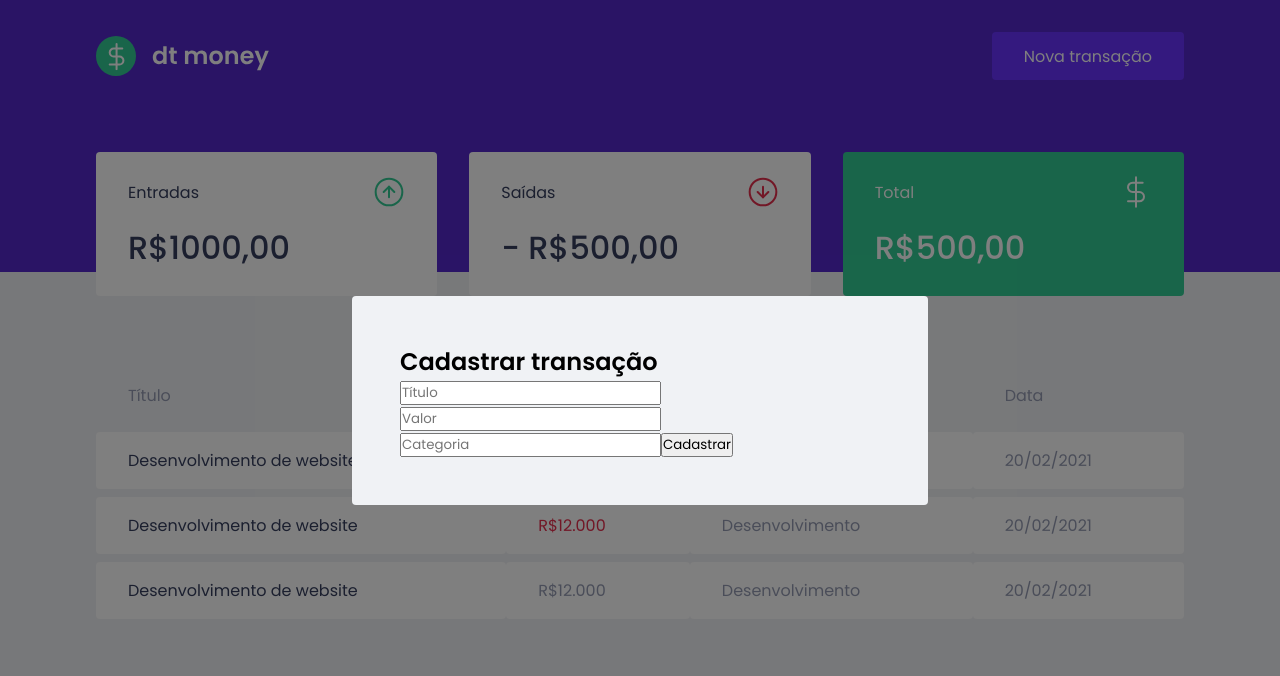
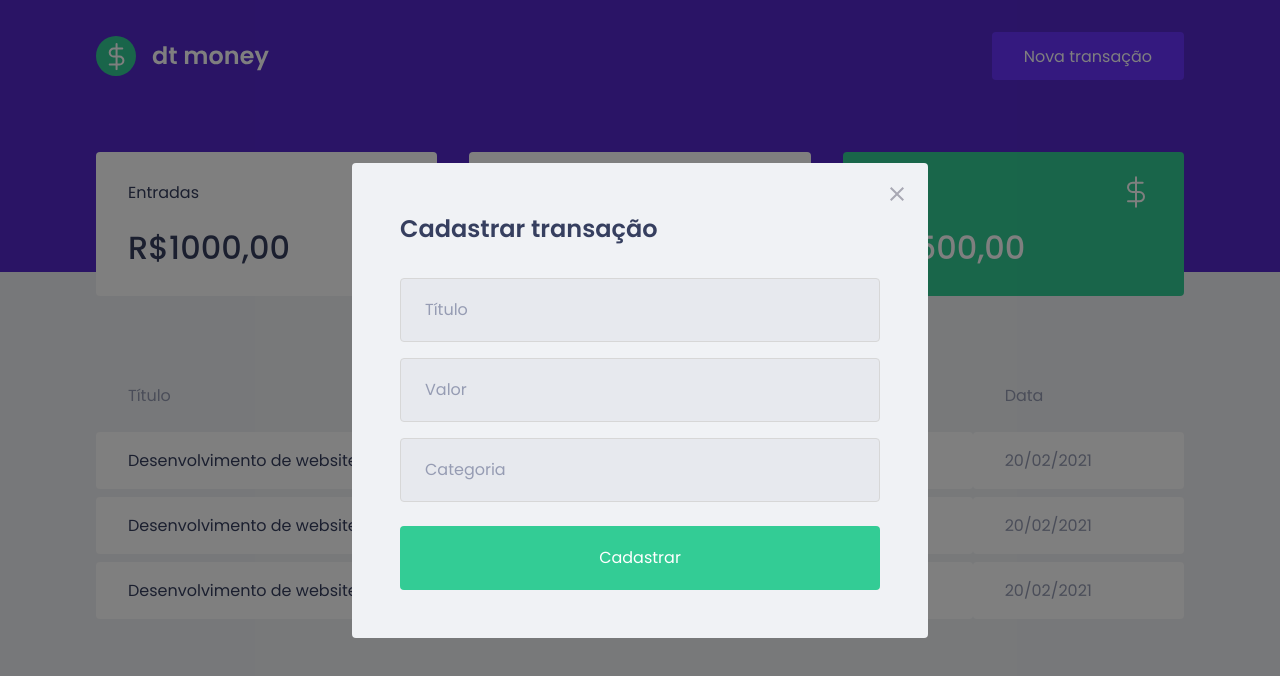
Before and after one commit to Marcelovqvd/Rocketseat-Reactjs-dtmoney, a React (Create React App) app: page / in a window 1280 px wide. Both pictures are taken after a click on the button "Nova transação". Shown: the top 676 px of the page. Built offline with nearby package versions, Linux system fonts and the light colour scheme; no server answers; what miragejs would draw is missing.

Commit message:
Estilizando modal

```diff
--- a/src/components/NewTransactionModal/index.tsx
+++ b/src/components/NewTransactionModal/index.tsx
@@ -1,5 +1,6 @@
 import Modal from 'react-modal'
 
+import closeImg from '../../assets/close.svg'
 import { Container } from './styles'
 
 interface NewTransactionModalProps {
@@ -15,6 +16,14 @@
       overlayClassName="react-modal-overlay"
       className="react-modal-content"
     >
+      <button
+        type='button'
+        onClick={onRequestClose}
+        className='react-modal-close'
+      >
+        <img
+          src={closeImg} alt="Fechar modal" />
+      </button>
       <Container>
         <h2>Cadastrar transação</h2>
 
--- a/src/components/NewTransactionModal/styles.ts
+++ b/src/components/NewTransactionModal/styles.ts
@@ -1,3 +1,48 @@
 import styled from 'styled-components'
 
-export const Container = styled.form``
+export const Container = styled.form`
+  h2 {
+    color: var(--text-title);
+    font-size: 1.5rem;
+    margin-bottom: 2rem;
+  }
+
+  input {
+    width: 100%;
+    padding: 0 1.5rem;
+    height: 4rem;
+    border-radius: 0.25rem;
+
+    border: 1px solid #d7d7d7;
+    background: #e7e9ee;
+
+    font-weight: 400;
+    font-size: 1rem;
+
+    &::placeholder {
+      color: var(--text-body);
+    }
+
+    & + input {
+      margin-top: 1rem;
+    }
+  }
+
+  button {
+    width: 100%;
+    padding: 0 1.5rem;
+    height: 4rem;
+    background: var(--green);
+    color: #fff;
+    border-radius: 0.25rem;
+    border: 0;
+    font-size: 1rem;
+    margin-top: 1.5rem;
+
+    transition: filter 0.2s;
+
+    &:hover {
+      filter: brightness(0.9);
+    }
+  }
+`
```
